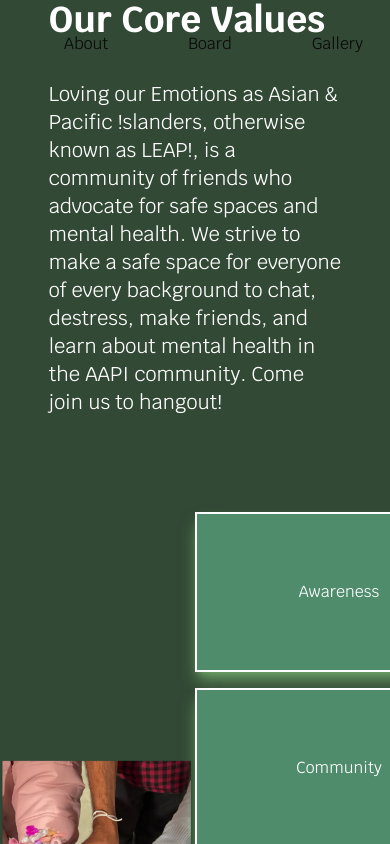
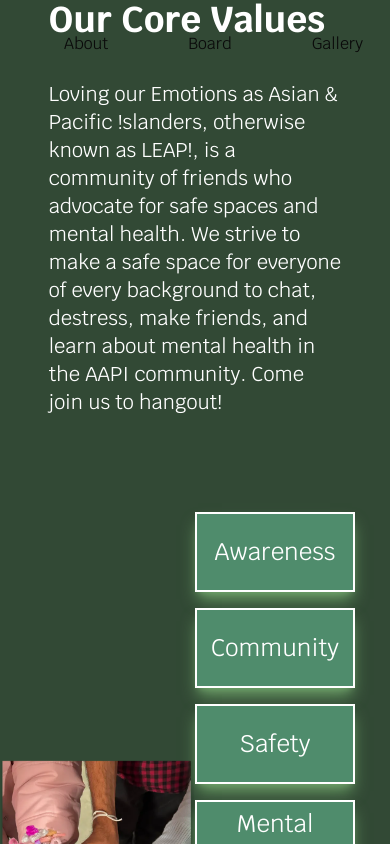
Before and after one commit to acm-ucr/leap-website, a Next.js app: page / in a window 390 px wide. Shown: the top 844 px of the page. Built offline with nearby package versions, Linux system fonts and the light colour scheme.

Commit message:
small size done; photo needs to be moved up

```diff
--- a/src/components/home/Value_Box.tsx
+++ b/src/components/home/Value_Box.tsx
@@ -8,7 +8,7 @@ const Value_Box = () => {
         {topics.map((topic, index) => (
           <div
             key={index}
-            className="flex h-40 w-72 items-center justify-center border-2 border-white bg-leap-mid-green p-2 text-center font-leap text-white shadow-lg shadow-leap-light-green lg:text-3xl"
+            className="md:h-30 md:text-2.5xl flex h-20 w-40 items-center justify-center border-2 border-white bg-leap-mid-green p-2 text-center font-leap text-2xl text-white shadow-lg shadow-leap-light-green md:w-56 lg:h-40 lg:w-72 lg:text-3xl"
           >
             {topic}
           </div>
```
